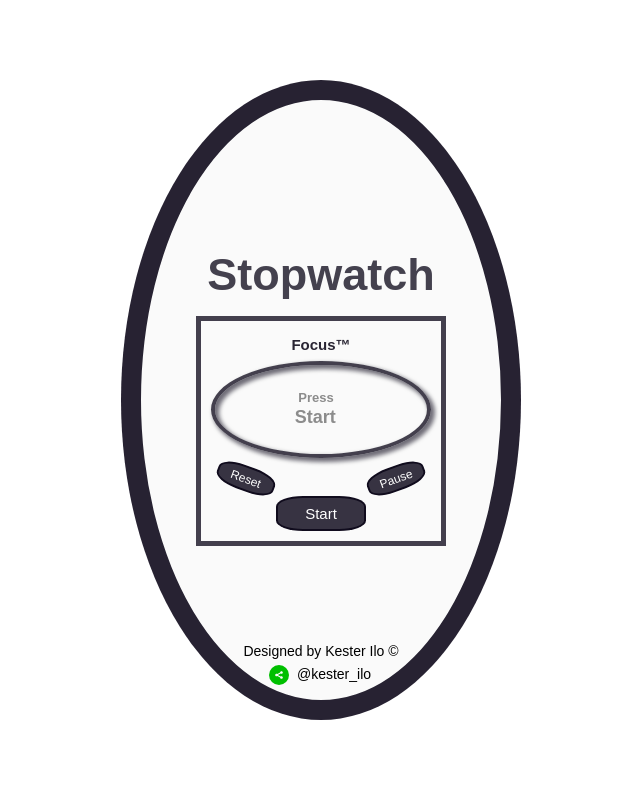
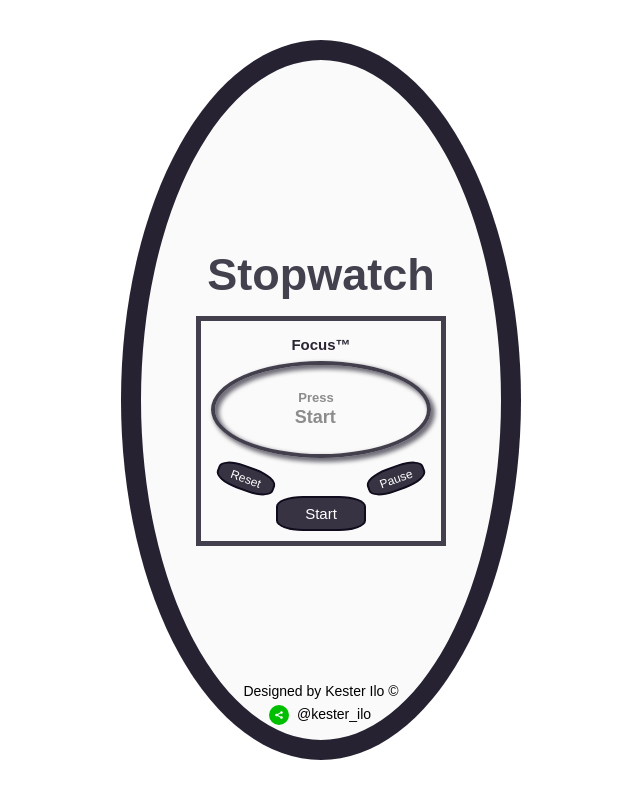
Before and after one commit to kesterilo/stopwatch-app, a React (Vite) app: page / in a window 1280 px wide. Shown: the whole page, without its empty margins (319-959 px from the left). Built offline with nearby package versions, Linux system fonts and the light colour scheme.

Commit message:
optimized the interface for mobile screens

```diff
--- a/src/App.css
+++ b/src/App.css
@@ -11,7 +11,7 @@
   justify-content: center;
   align-items: center;
   flex-direction: column;
-  height: 100%;
+  height: 90%;
   max-width: 400px;
   border: 20px solid hsla(257, 90%, 4%, 0.868);
   border-radius: 90%;
@@ -185,8 +185,7 @@
 
 @media (min-width: 768px) {
   .container {
-    max-height: 80%;
-    width:70%;
+    max-height: 90%;
   }
 }
 
```
